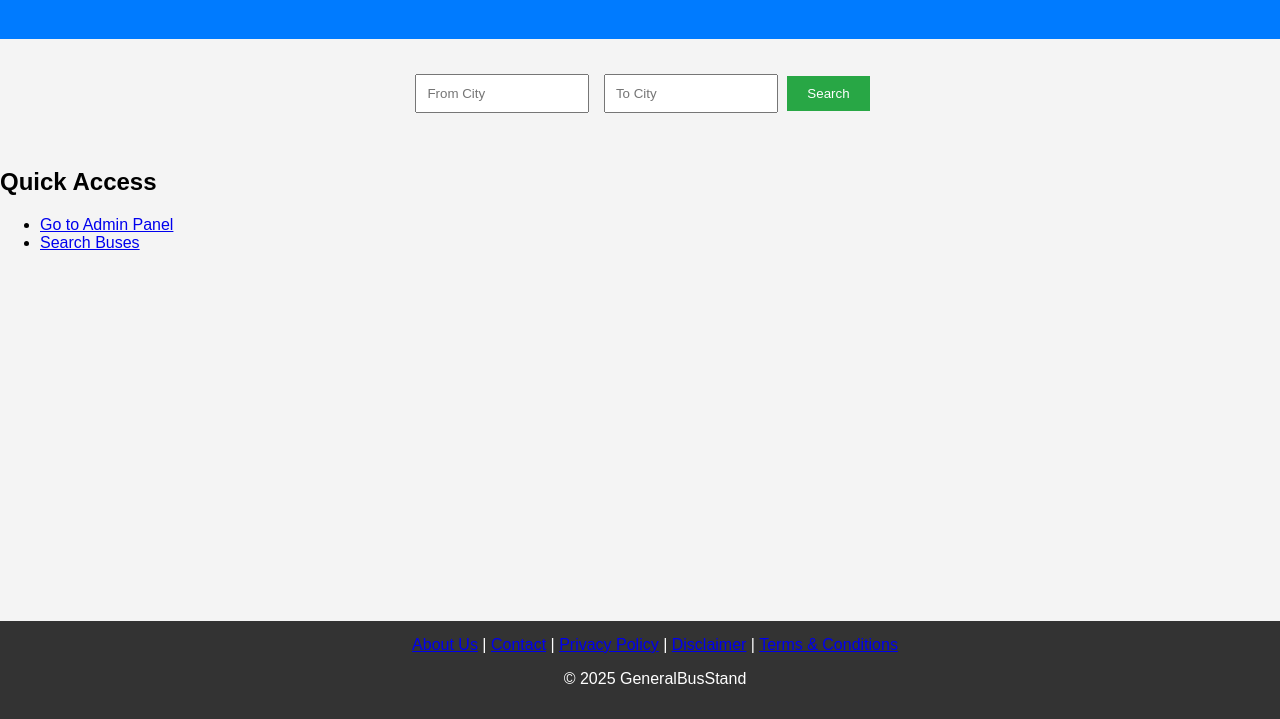
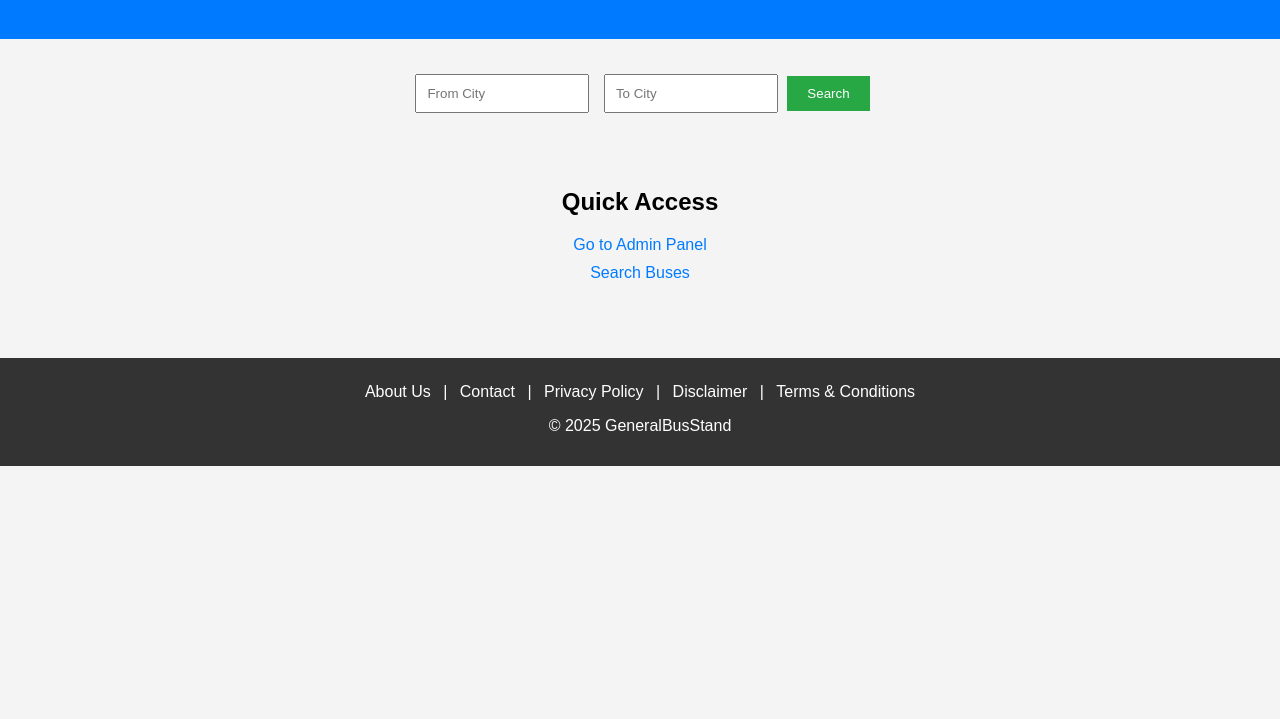
Before and after one commit to Ibrahimshaa907/Businfo, a plain HTML site: page index.html in a window 1280 px wide. Shown: the part 81-800 px from the top of the page. Drawn offline with Linux system fonts and the light colour scheme.

Commit message:
Update style-home.css

```diff
--- a/css/style-home.css
+++ b/css/style-home.css
@@ -32,12 +32,40 @@ body {
   border: none;
 }
 
+.quick-links {
+  text-align: center;
+  padding: 20px;
+}
+
+.quick-links ul {
+  list-style: none;
+  padding: 0;
+}
+
+.quick-links li {
+  margin: 10px 0;
+}
+
+.quick-links a {
+  color: #007bff;
+  text-decoration: none;
+}
+
+.footer-links {
+  text-align: center;
+  margin: 10px 0;
+}
+
+.footer-links a {
+  color: white;
+  margin: 0 8px;
+  text-decoration: none;
+}
+
 .home-footer {
   background-color: #333;
   color: white;
+  padding: 15px;
   text-align: center;
-  padding: 15px;
-  position: fixed;
-  width: 100%;
-  bottom: 0;
+  margin-top: 40px;
 }
```
